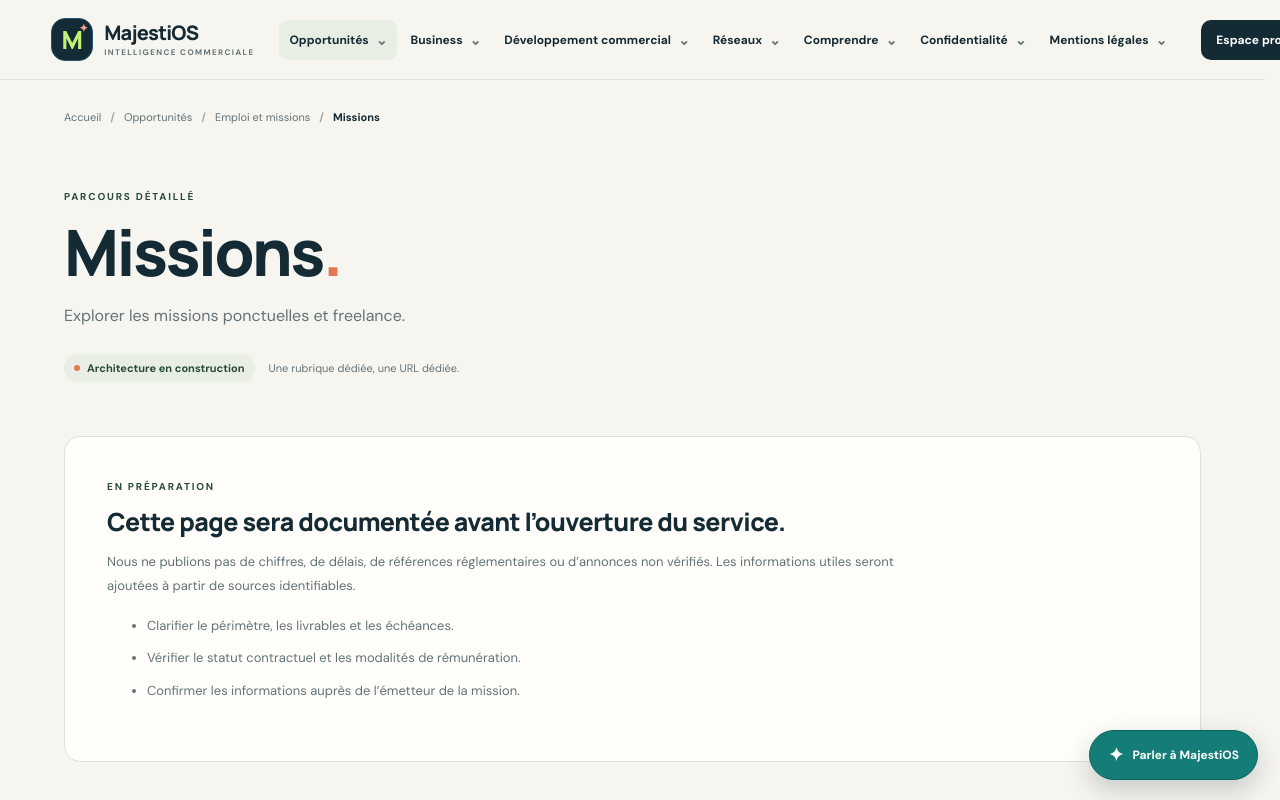
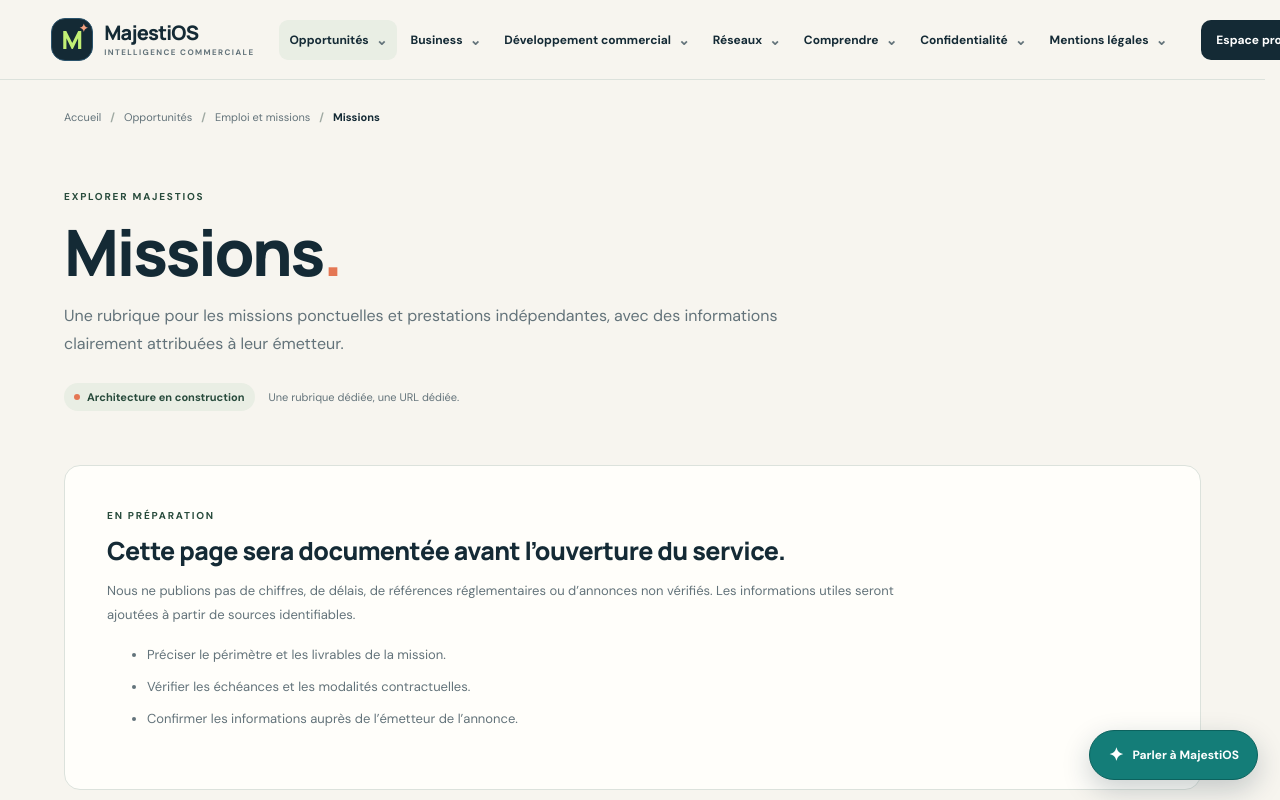
Before and after one commit to Chexpeer/Majestios, a Next.js app: page /opportunites/emploi/missions in a window 1280 px wide. Shown: the top 800 px of the page. Built offline with nearby package versions, Linux system fonts and the light colour scheme.

Commit message:
Créer la page dédiée : Missions professionnelles

```diff
--- /dev/null
+++ b/src/app/opportunites/emploi/missions/page.tsx
@@ -0,0 +1,7 @@
+import SiteHub from "@/components/site-hub";
+
+export const metadata = { title: "Missions professionnelles — MajestiOS", description: "Une rubrique pour les missions ponctuelles et prestations indépendantes, avec des informations clairement attribuées à leur émetteur." };
+
+export default function Page() {
+  return <SiteHub pathname="/opportunites/emploi/missions" intro="Une rubrique pour les missions ponctuelles et prestations indépendantes, avec des informations clairement attribuées à leur émetteur." checklist={["Préciser le périmètre et les livrables de la mission.","Vérifier les échéances et les modalités contractuelles.","Confirmer les informations auprès de l’émetteur de l’annonce."]} />;
+}
```
